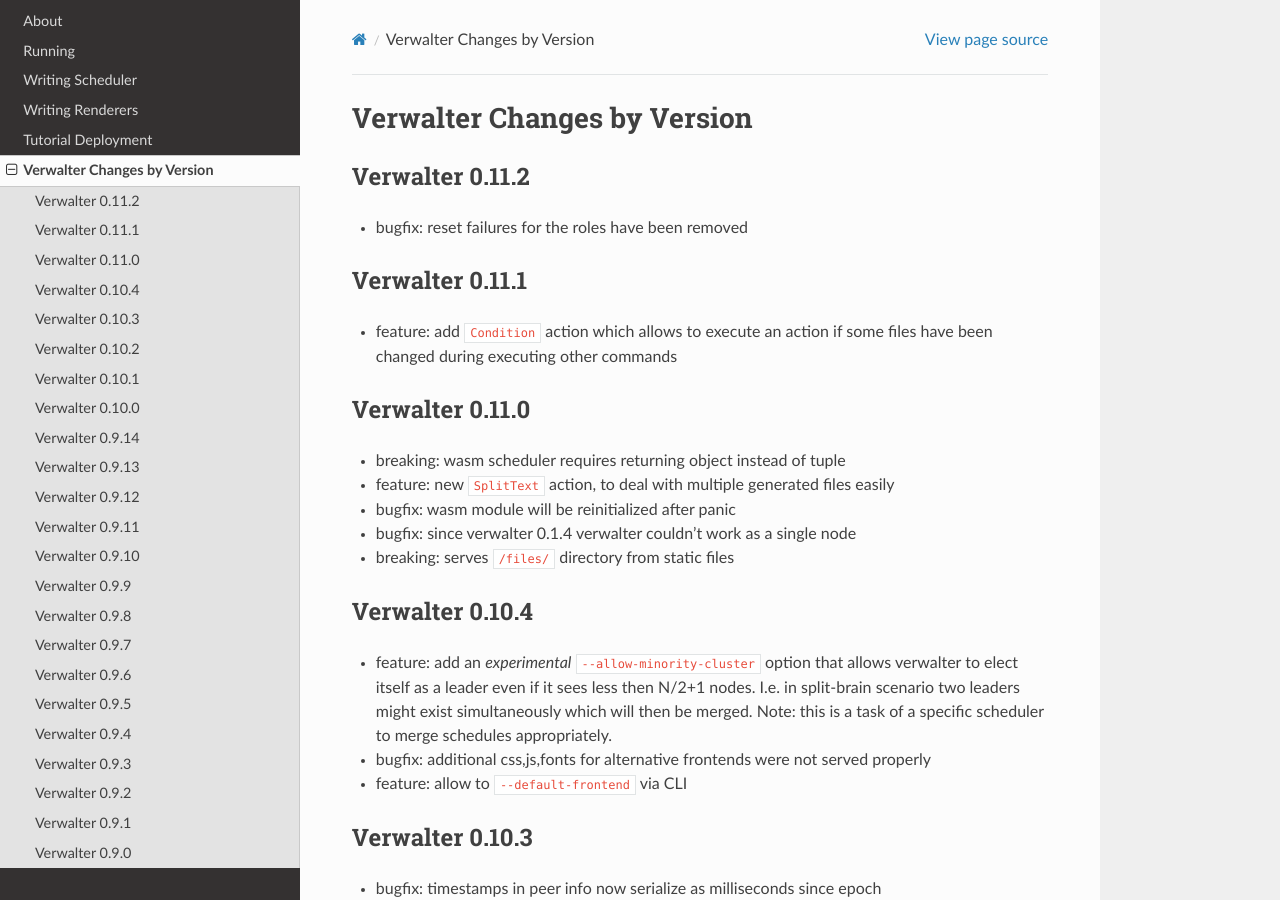
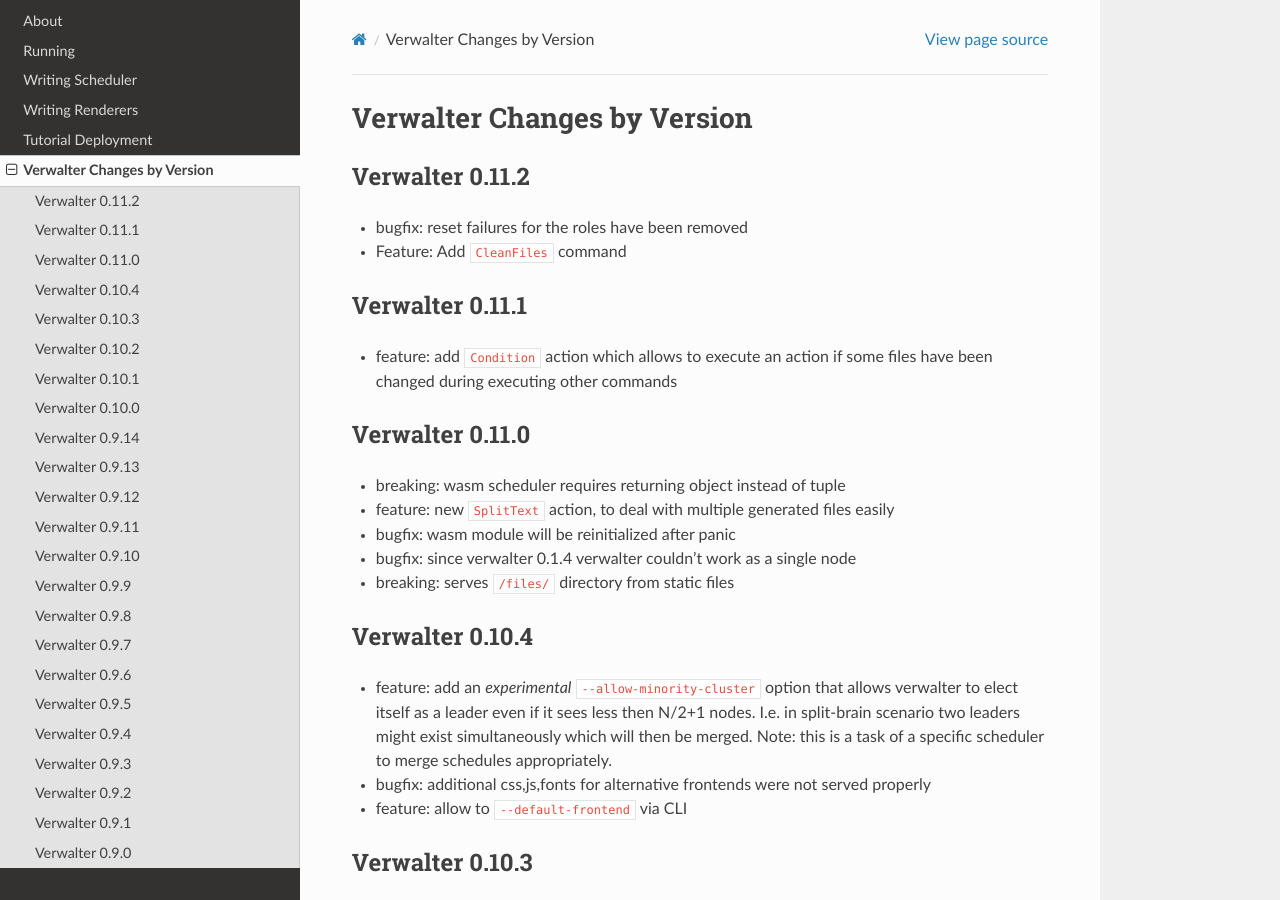
Before and after one commit to tailhook/verwalter, a Sphinx documentation site: the page built from doc/changelog.rst, in a window 1280 px wide and 900 px high. Built offline with Sphinx 7.4.7 and the Read the Docs theme 2.0.0, drawn with Linux system fonts in a browser that asks for light colours.

Commit message:
Update changelog

```diff
--- a/doc/changelog.rst
+++ b/doc/changelog.rst
@@ -8,6 +8,7 @@
 ----------------
 
 * bugfix: reset failures for the roles have been removed
+* Feature: Add ``CleanFiles`` command
 
 
 .. _changelog-0.11.1:
```
